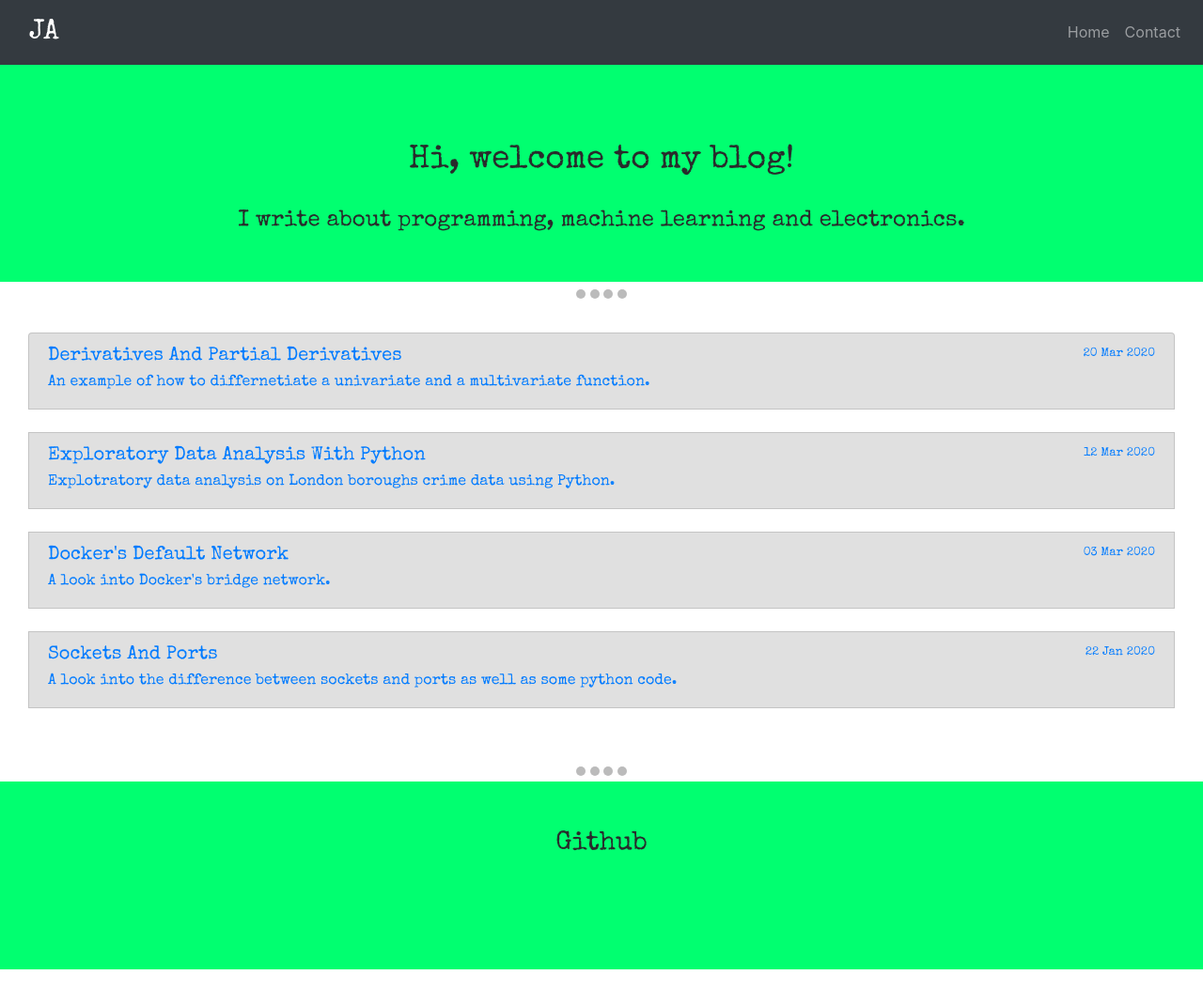
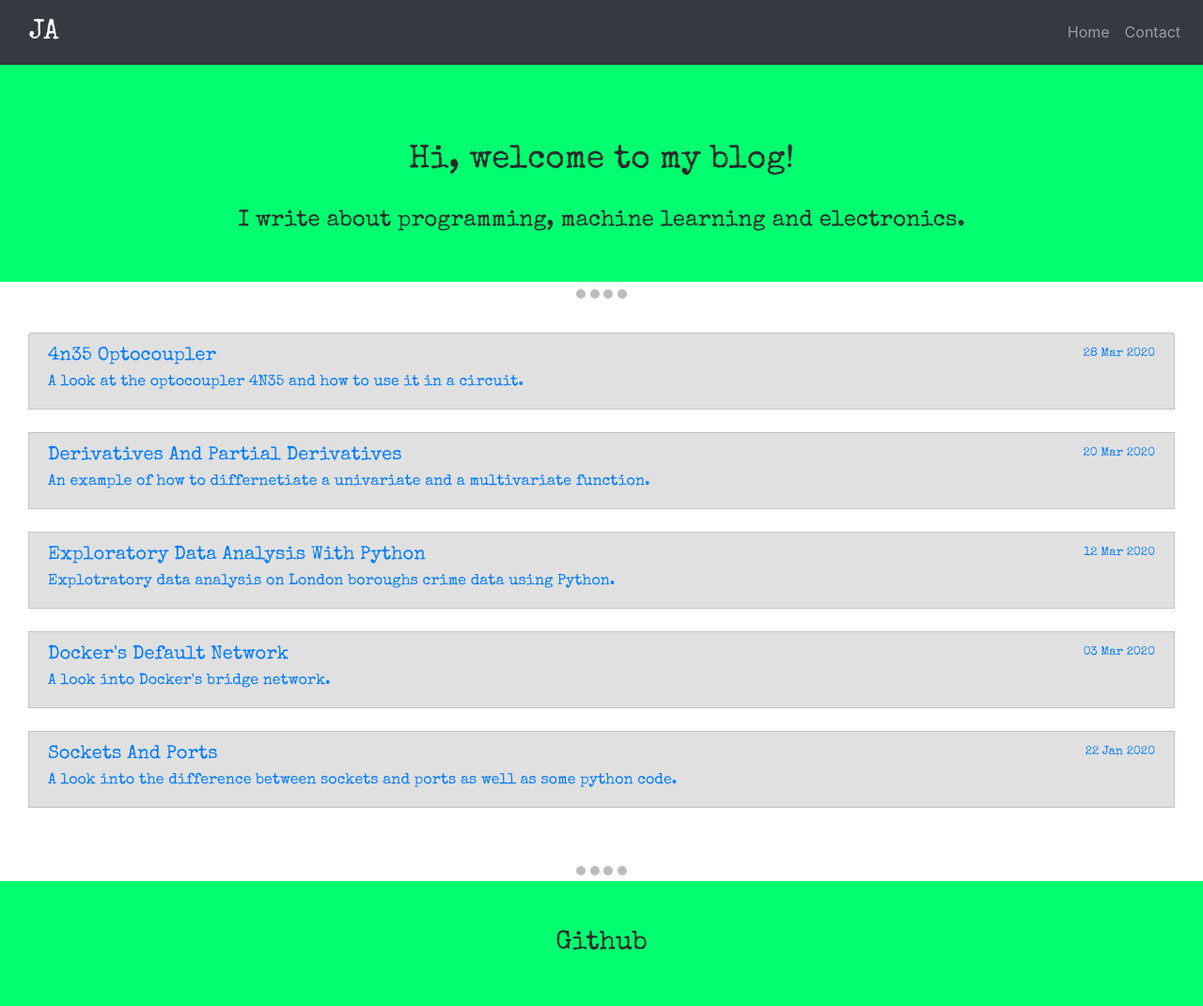
Before and after one commit to dotja/dotja.github.io, a Jekyll site: the page built from index.html, in a window 1280 px wide and 1138 px high. Shown: the top 1071 px of the window at 94% size. Built offline with Jekyll 4.4.1, drawn with Linux system fonts in a browser that asks for light colours.

Commit message:
new post and minor fixe

```diff
--- /dev/null
+++ b/_posts/2020-03-28-4N35-Optocoupler.md
@@ -0,0 +1,68 @@
+---
+layout: post
+date: 2020-03-28
+summary: "A look at the optocoupler 4N35 and how to use it in a circuit."
+content_description: "Basic electronics components. Breadboard circuits. Optocoupler 4N35. Schematics for optocoupler 4N35. Without microcontroller."
+---
+<div media:type="text/omd" class="blog_title_style container">
+    <h1><span>4N35 Optocoupler</span></h1>
+    <small>28 Mar 2020</small>
+</div>
+
+<div media:type="text/omd" class="blog_content_style container">
+
+<p id="blog_text">
+<kbd>One</kbd> of the exciting and basic components to start with when picking up electronics as a hobby is the Optocoupler.
+An optocoupler is an electronic component that converts light into an electric signal. Inside the optocoupler is an LED and a photosensitive device. When turned on, the LED emits light that gets detected by the photosensitive device which in turn emits an electric signal.
+</p>
+
+<p id="blog_text">
+4N35 optocoupler has a tiny circle at the top which helps the user know how to orient it.
+The schematic below shows that this optocoupler has 6 pins. Inside, we can see the LED and the proximity it has to the photosensor which will be able to convert the light into the electric signal.
+</p>
+
+<div class="function_div" media:type="text/omd">
+<img src="/assets/images/opto_real.jpg">
+<img src="/assets/images/optocoupler.jpg">
+</div>
+
+<p id="blog_text">
+<br />
+To see how an optocoupler works, we use it to connect 2 separated circuits. The first circuit is the one that allows the LED in the optocoupler to actually turn on. The other circuit is on the side of the photosensitive device and it has an LED which allwos us to detect when electricity runs through the circuit.
+</p>
+
+<p id="blog_text">
+To build a simple circuit that shows how the optocoupler works we need a breadboard, an LED, 2 resistors (one for the optocoupler and another for the LED), some jumpwires, a switch and the optocoupler itself.
+</p>
+
+<div class="function_div" media:type="text/omd">
+<img src="/assets/images/opto_circuit.jpg">
+</div>
+
+<p id="blog_text">
+The rough sketch above shows how the components mentioned above are connected to each other. The 4N35 optocoupler sits between 2 circuits. The circuit to the left allows the LED inside the optocoupler to turn on after pressing the switch. The circuit to the right shows the electric signal that flows after the optocoupler's LED is activated. The electric signal created lets the LED to the right side to turn on.
+</p>
+
+<br />
+<h3 id="blog_text">4N35 in a Breadboard Circuit</h3>
+
+<div class="row">
+<div class="col">
+<img class="function_img" src="/assets/images/off.jpg">
+</div>
+
+<div class="col">
+<img class="function_img" src="/assets/images/on.jpg">
+</div>
+
+<p id="blog_text">
+We can now build the schematic onto a real breadboard. In the figures above, the voltage is supplied by the black object on the right of the breadboard which provides DC of 12v.
+<br />
+The figure on the left shows the circuit before pressing the switch. You can see that the voltage is on but the LED is not lit because the switch has not been pressed yet. The figure to the right shows how electricity flows between the 2 isolated circuits after pressing the switch.
+</p>
+
+</div>
+
+<br />
+
+</div>
```
Also changed, not shown: _posts/2020-03-12-Exploratory-data-analysis-with-Python.md (+0 -1 lines), assets/images/optocoupler.jpg (added), 4 other files.
